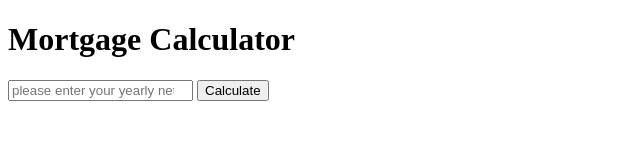
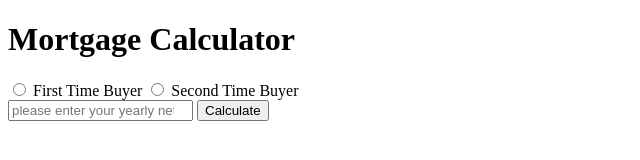
Before and after one commit to Tiernanmark/javescript_project_mt, a plain HTML site: page index.html in a window 1280 px wide. Shown: the whole page, without its empty margins (0-640 px from the left). Drawn offline with Linux system fonts and the light colour scheme.

Commit message:
Addition of FTB & STB option selctors on index.html

```diff
--- a/index.html
+++ b/index.html
@@ -9,6 +9,17 @@
 <body>
     <h1>Mortgage Calculator</h1>
     <div class="borrowingCalculator">
+        <div>
+            <p></p>
+            <label>
+                <input type="radio" id="firstTime">
+                First Time Buyer
+            </label>
+            <label>
+                <input type="radio" id="secondTime">
+                Second Time Buyer
+            </label>
+        </div>
         <input type="number" id="annualIncome" placeholder="please enter your yearly net income">
         <button type="button" id="calculateTotalBtn">Calculate</button>
         <p id="totalBorrowing"></p>
```
